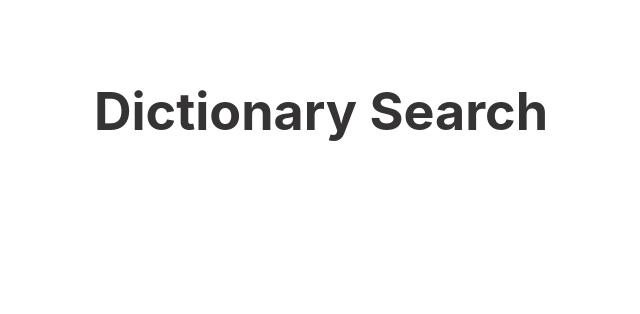
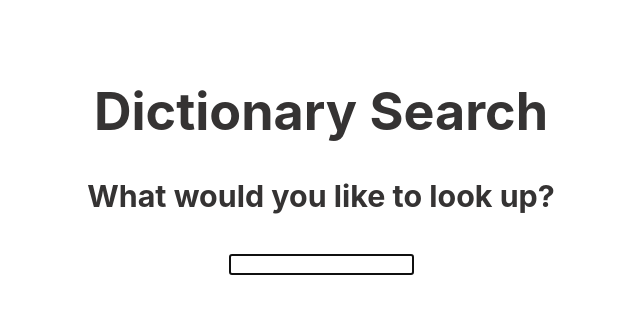
Before and after one commit to amy-calleja/react-dictionary-app, a React (Create React App) app: page / in a window 1280 px wide. Shown: the top 314 px of the page, without its empty margins (319-959 px from the left). Built offline with nearby package versions, Linux system fonts and the light colour scheme.

Commit message:
Added search engine

```diff
--- a/src/App.js
+++ b/src/App.js
@@ -1,10 +1,12 @@
 import "./App.css";
+import Dictionary from "./Dictionary";
 
 function App() {
   return (
     <div className="App">
       <header className="App-header">
         <h1>Dictionary Search</h1>
+        <Dictionary />
       </header>
     </div>
   );
--- /dev/null
+++ b/src/Dictionary.js
@@ -0,0 +1,24 @@
+import React, { useState } from "react";
+
+export default function Dictionary() {
+  const [keyword, setKeyword] = useState("");
+
+  function handleSearch(event) {
+    event.preventDefault();
+    alert(`searching..${keyword}`);
+  }
+
+  function handleKeywordChange(event) {
+    setKeyword(event.target.value);
+    console.log(event);
+  }
+
+  return (
+    <div className="Dictionary">
+      <h3>What would you like to look up?</h3>
+      <form onSubmit={handleSearch}>
+        <input type="search" autoFocus={true} onChange={handleKeywordChange} />
+      </form>
+    </div>
+  );
+}
```
